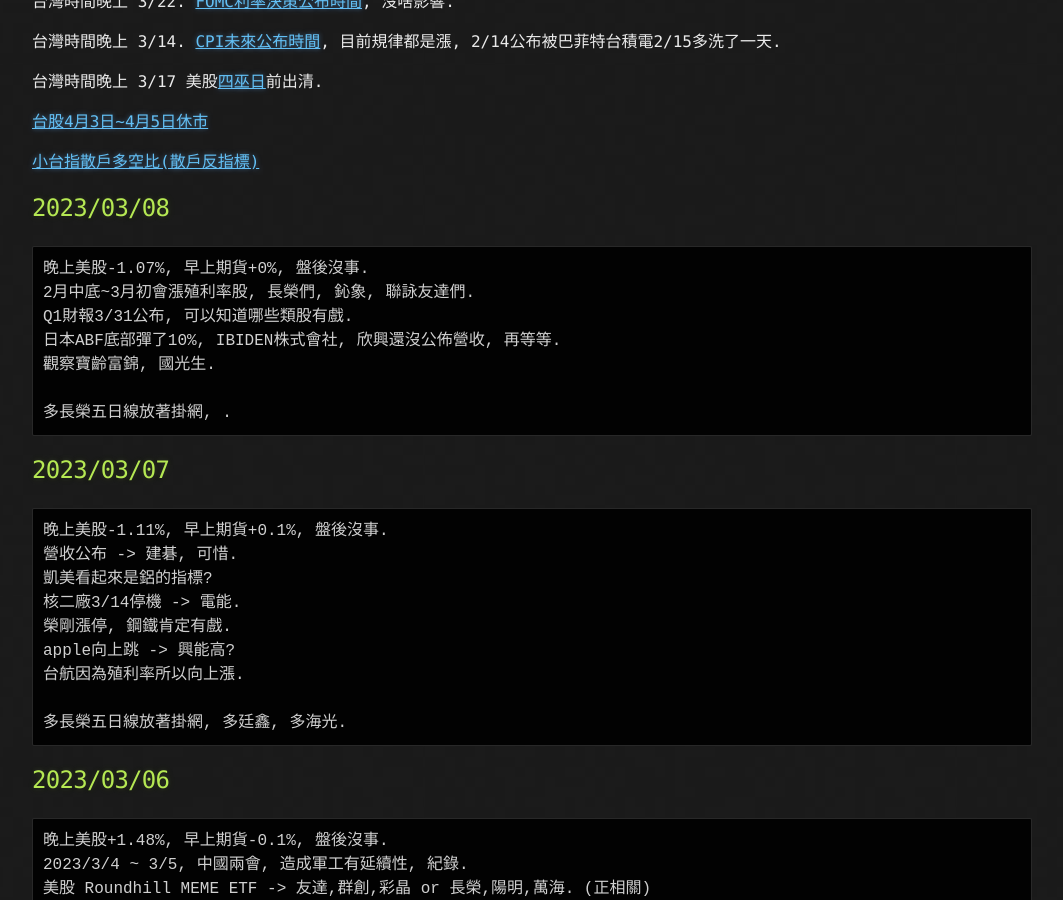
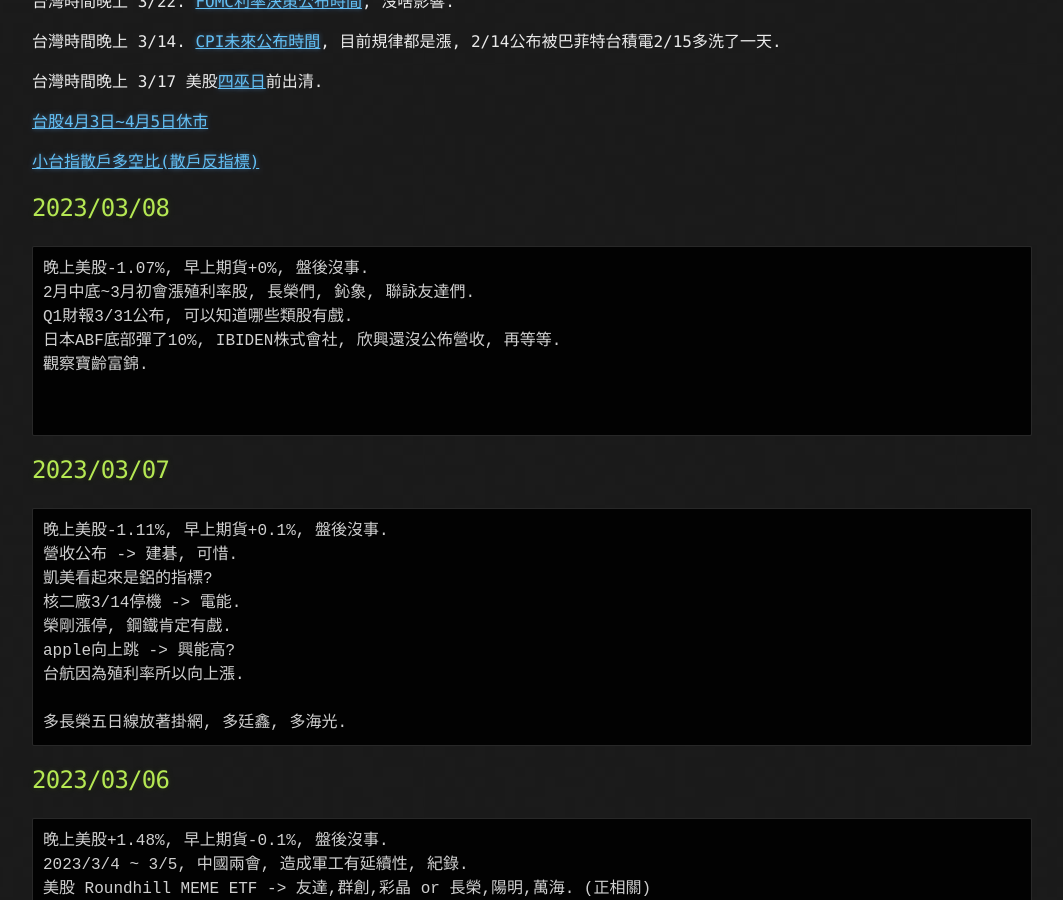
Before and after one commit to lepg5487/Stock_God, a Jekyll site: the page built from index.md, in a window 1280 px wide and 900 px high, scrolled down 468 px. Shown: the whole window, without its empty margins (108-1171 px from the left). Built offline with Jekyll 4.4.1, drawn with Linux system fonts in a browser that asks for light colours; our own code applies the rules of GitHub Pages for plain Markdown files.

Commit message:
Update index.md

````diff
--- a/index.md
+++ b/index.md
@@ -28,9 +28,9 @@
 2月中底~3月初會漲殖利率股, 長榮們, 鈊象, 聯詠友達們.
 Q1財報3/31公布, 可以知道哪些類股有戲.
 日本ABF底部彈了10%, IBIDEN株式會社, 欣興還沒公佈營收, 再等等.
-觀察寶齡富錦, 國光生.
-
-多長榮五日線放著掛網, .
+觀察寶齡富錦.
+
+
 ```
 
 ## 2023/03/07
````
